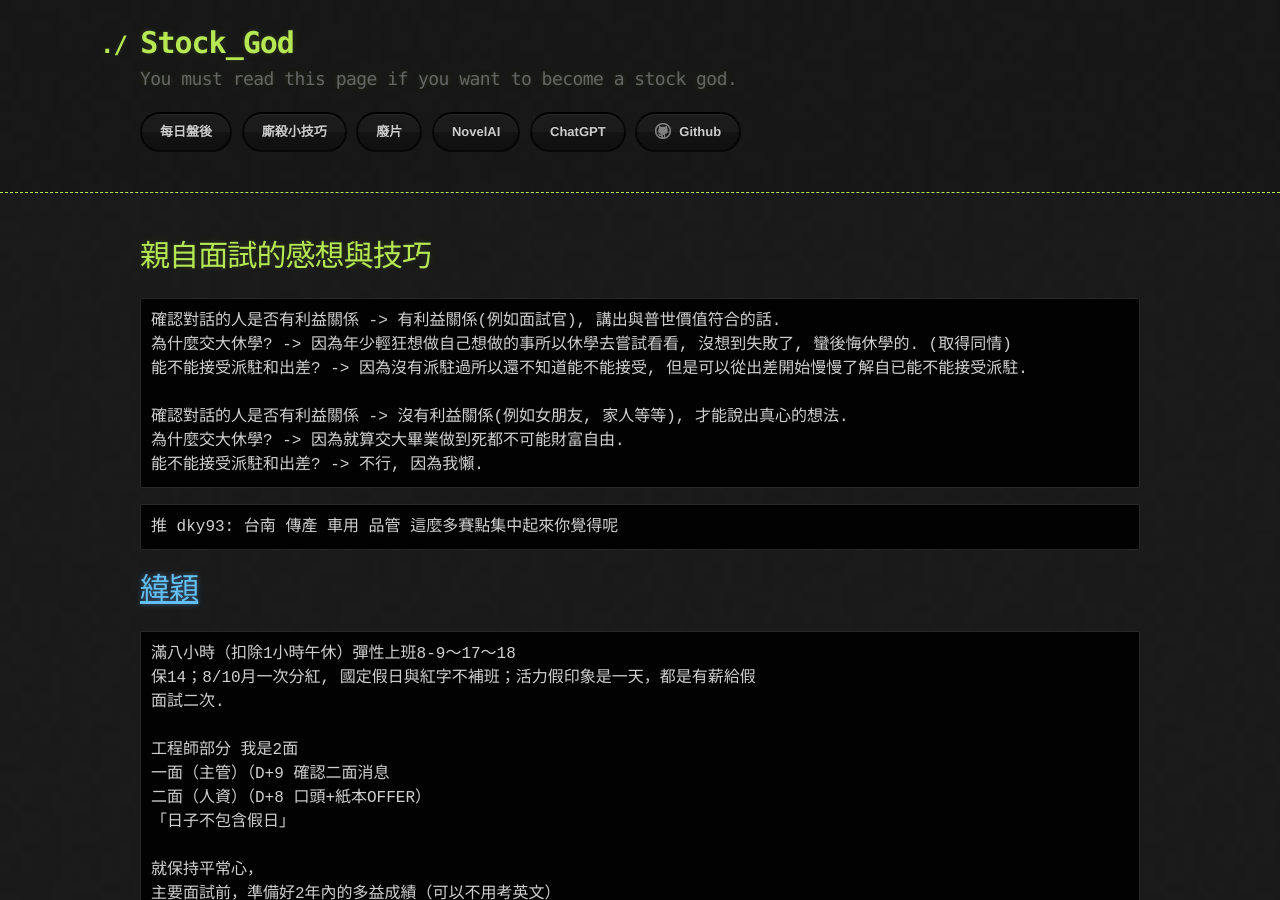
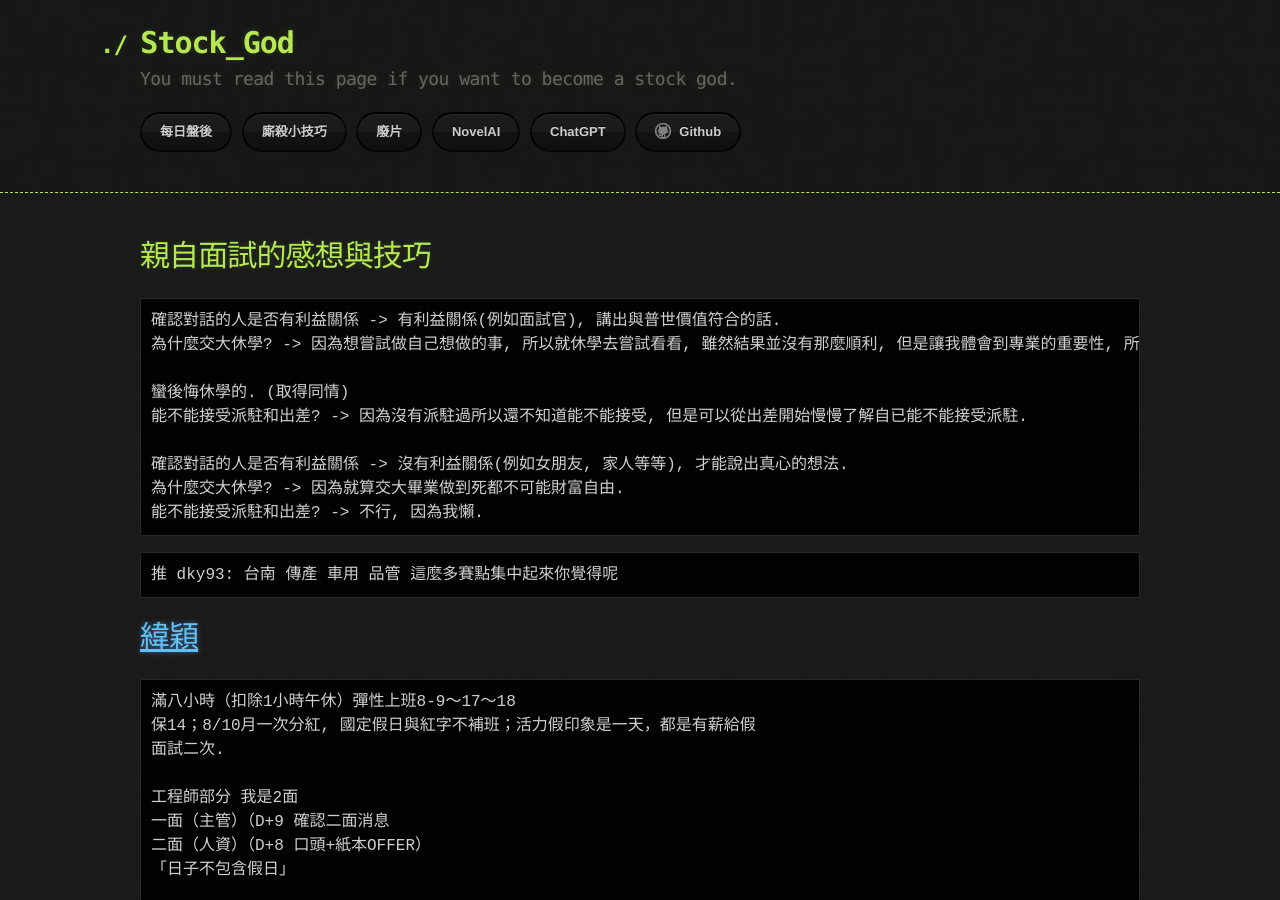
Before and after one commit to lepg5487/Stock_God, a Jekyll site: the page built from job.md, in a window 1280 px wide and 900 px high. Built offline with Jekyll 4.4.1, drawn with Linux system fonts in a browser that asks for light colours; our own code applies the rules of GitHub Pages for plain Markdown files.

Commit message:
Update job.md

````diff
--- a/job.md
+++ b/job.md
@@ -5,7 +5,9 @@ layout: testlayouts
 # 親自面試的感想與技巧
 ```
 確認對話的人是否有利益關係 -> 有利益關係(例如面試官), 講出與普世價值符合的話.
-為什麼交大休學? -> 因為年少輕狂想做自己想做的事所以休學去嘗試看看, 沒想到失敗了, 蠻後悔休學的. (取得同情)
+為什麼交大休學? -> 因為想嘗試做自己想做的事, 所以就休學去嘗試看看, 雖然結果並沒有那麼順利, 但是讓我體會到專業的重要性, 所以我希望能夠重新回到學習的軌道上，繼續努力提升自己的專業能力。
+
+蠻後悔休學的. (取得同情)
 能不能接受派駐和出差? -> 因為沒有派駐過所以還不知道能不能接受, 但是可以從出差開始慢慢了解自已能不能接受派駐.
 
 確認對話的人是否有利益關係 -> 沒有利益關係(例如女朋友, 家人等等), 才能說出真心的想法.
````
